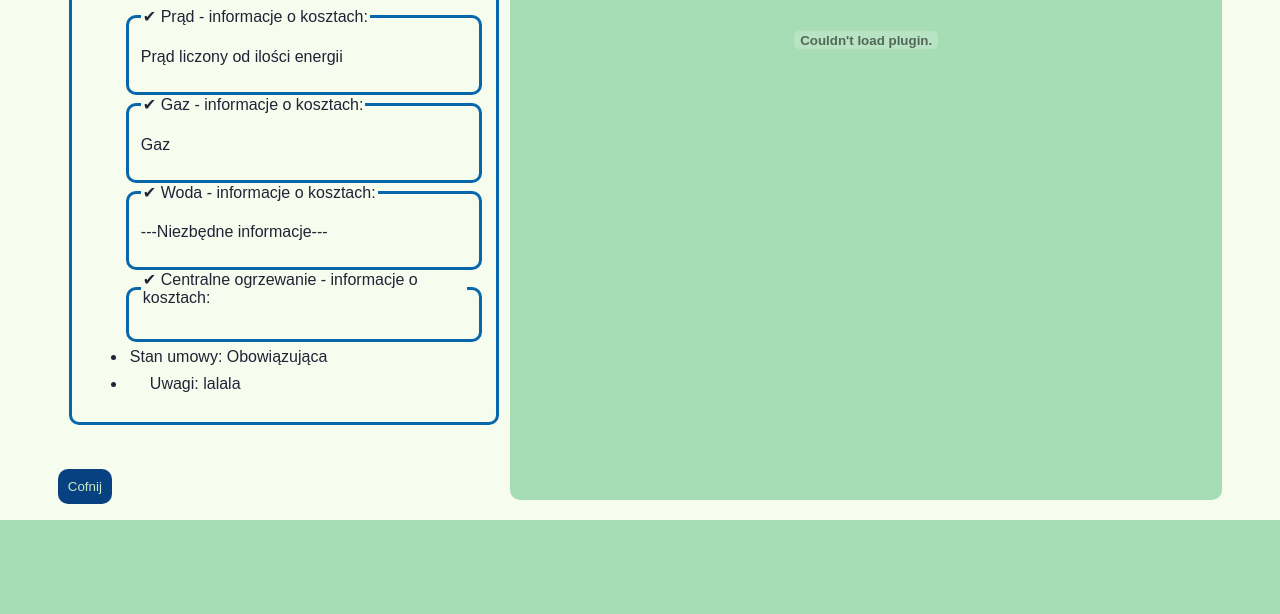
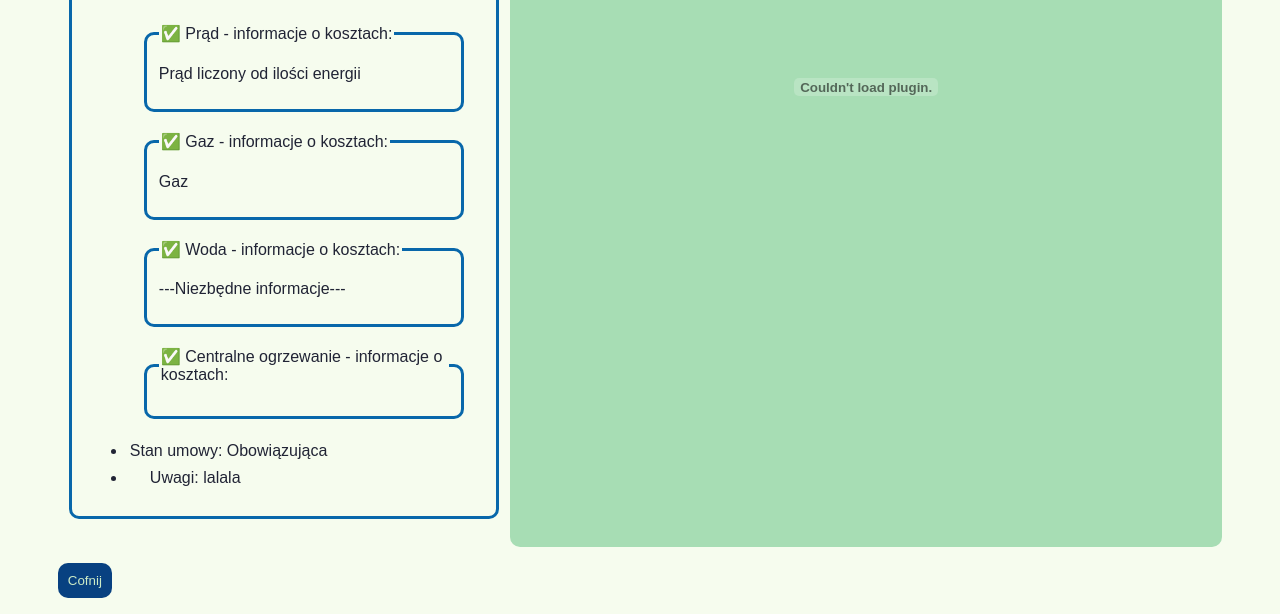
Before and after one commit to Hypnos86/Projekt-umowy, a Django app: page /umowy/podglad/1/ in a window 1280 px wide. Shown: the part 435-1049 px from the top of the page. Before the commit the page ends 955 px from the top, so only its background shows below. Run offline with Django 3.2, Linux system fonts and the light colour scheme; a user stored in the database is signed in; data comes from the database, SQL or seed files in the repository; both versions use the stored data as it was after the commit.

Commit message:
Poprawki cz.8

```diff
--- a/templates/podglad.html
+++ b/templates/podglad.html
@@ -29,7 +29,7 @@
 
                     {%if podglad.rodzaj_kosztow_prad == True%}
                     <form>
-                    <fieldset>
+                    <fieldset class="media">
                         <legend class="aktywne"> Prąd - informacje o kosztach: </legend>
                     <p>{{podglad.informacje_prad}}</p>
                     </fieldset>
@@ -38,7 +38,7 @@
 
                     {%if podglad.rodzaj_kosztow_gaz == True%}
                       <form>
-                    <fieldset>
+                    <fieldset class="media">
                         <legend class="aktywne"> Gaz - informacje o kosztach: </legend>
                     <p>{{podglad.informacje_gaz}}</p>
 
@@ -48,7 +48,7 @@
 
                     {%if podglad.rodzaj_kosztow_woda == True%}
                      <form>
-                    <fieldset>
+                    <fieldset class="media">
                         <legend class="aktywne"> Woda - informacje o kosztach: </legend>
                     <p>{{podglad.informacje_woda}}</p>
                     </fieldset>
@@ -57,7 +57,7 @@
 
                     {%if podglad.rodzaj_kosztow_co == True%}
                     <form>
-                    <fieldset>
+                    <fieldset class="media">
                         <legend class="aktywne"> Centralne ogrzewanie - informacje o kosztach: </legend>
                     <p>{{informacje_co}}</p>
                     </fieldset>
@@ -74,7 +74,6 @@
         </div>
     </div>
 
-
     <div class="pdf_viev">
         {%if podglad.skan_umowy %}
         <embed src="/doc/{{podglad.skan_umowy}}#toolbar=0" type="application/pdf"/>
--- a/umowyapp/static/style.css
+++ b/umowyapp/static/style.css
@@ -154,7 +154,7 @@
 }
 
 .aktywne::before{
-    content:"\2714";
+    content:"\2705";
 }
 
 section{
@@ -187,6 +187,10 @@
     border-radius: 10px;
 }
 
+.media {
+    margin:20px;
+}
+
 /*widok pdf */
 .pdf_viev{
     margin: auto ;
```
Also changed, not shown: templates/umowa_form.html (+14 -12 lines), db.sqlite3.
